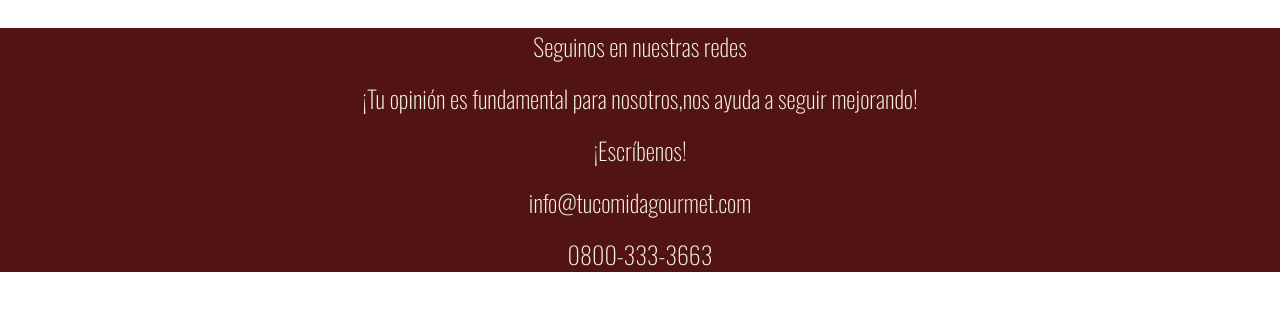
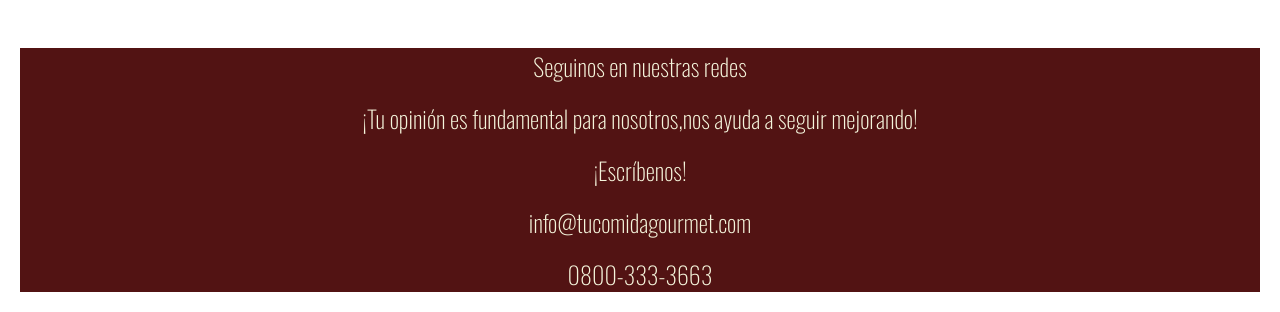
Before and after one commit to Mariacelestegit04/Entrega3Coder, a website: page index.html in a window 1280 px wide. Shown: the part 1615-1927 px from the top of the page. Before the commit the page ends 1903 px from the top, so only its background shows below. Drawn offline with nearby package versions, Linux system fonts and the light colour scheme; a web font is replaced by a local one.

Commit message:
footer-changes

```diff
--- a/sass/layout/_footer.scss
+++ b/sass/layout/_footer.scss
@@ -1,6 +1,6 @@
 .footer {
-    margin: 0%;
-    padding: 0%;
+    margin: 20px;
+ padding: 0%;
     flex-direction: row;
     justify-content: center;
     align-items: center;
```
Also changed, not shown: css/style.css.
